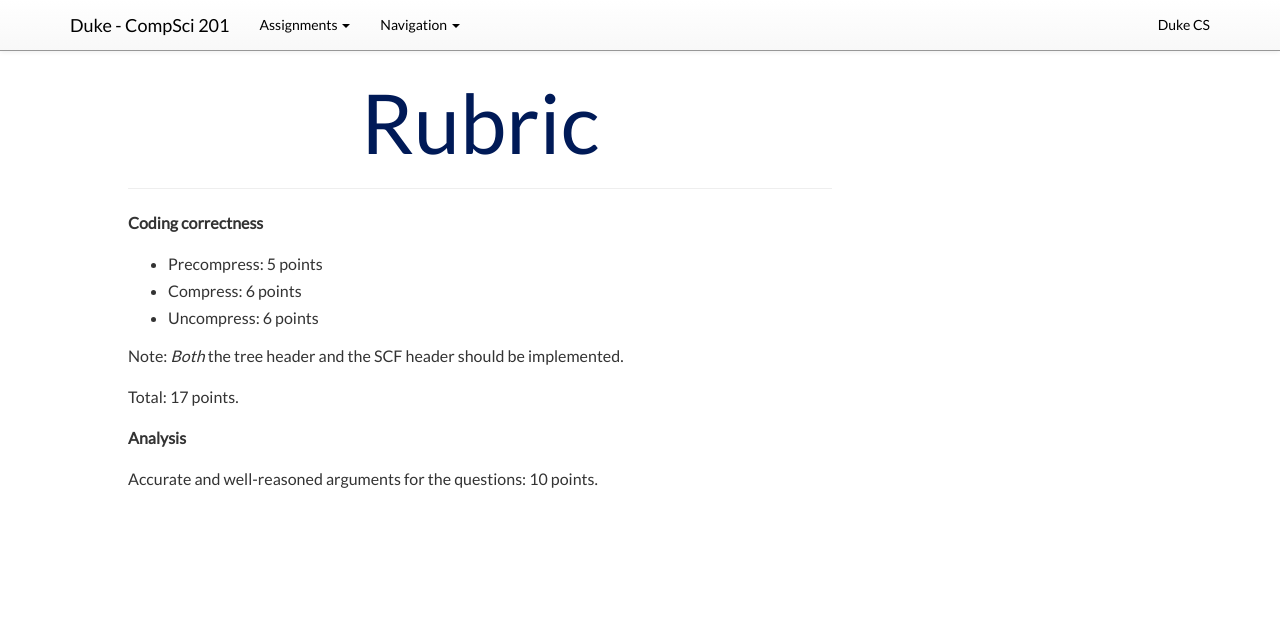
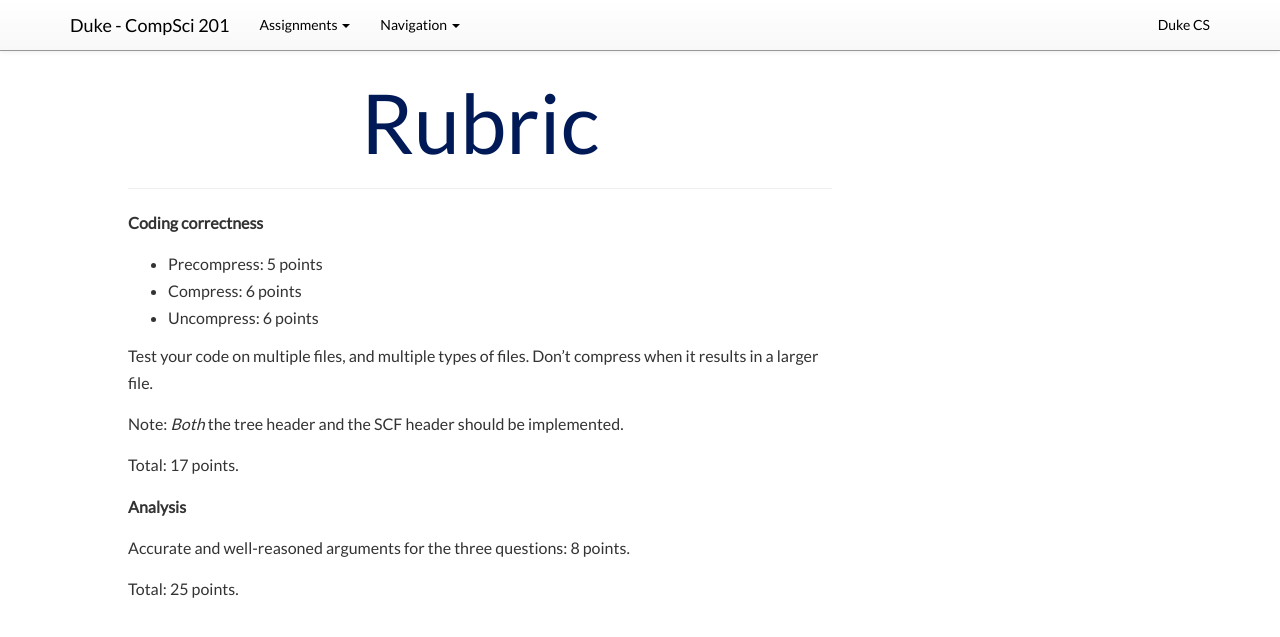
Before and after one commit to compsci201/compsci201.github.io, a Jekyll site: the page built from huffman/6-rubric.md, in a window 1280 px wide. Shown: the top 637 px of the page. Built offline with Jekyll 4.4.1, drawn with Linux system fonts in a browser that asks for light colours; nearby versions of some CDN libraries.

Commit message:
rubric changes

```diff
--- a/huffman/6-rubric.md
+++ b/huffman/6-rubric.md
@@ -10,10 +10,14 @@ assignment: "huffman"
 - Compress: 6 points
 - Uncompress: 6 points
 
+Test your code on multiple files, and multiple types of files. Don't compress when it results in a larger file.
+
 Note: *Both* the tree header and the SCF header should be implemented.
 
 Total: 17 points.
 
 **Analysis**
 
-Accurate and well-reasoned arguments for the questions: 10 points.
+Accurate and well-reasoned arguments for the three questions: 8 points.
+
+Total: 25 points.
```
